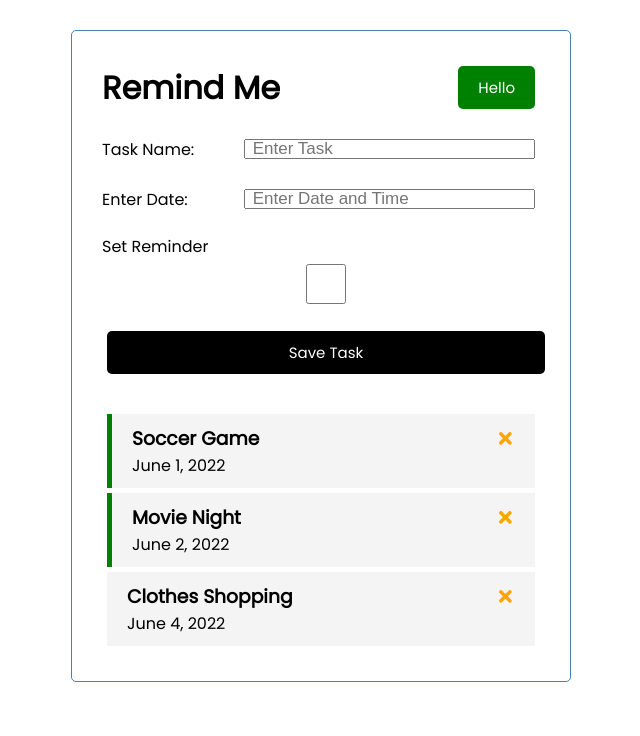
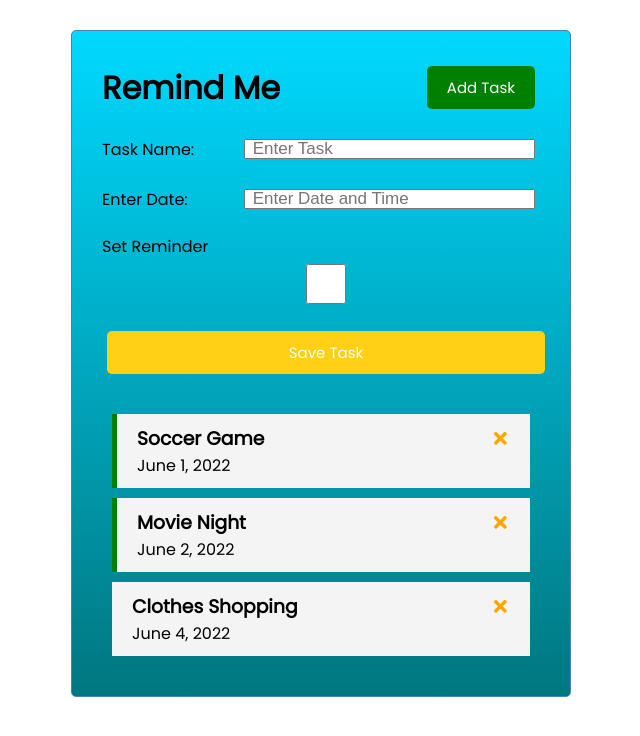
Before and after one commit to Faiyez/react-reminder, a React (Create React App) app: page / in a window 1280 px wide. Shown: the top 736 px of the page, without its empty margins (319-959 px from the left). Built offline with nearby package versions, Linux system fonts and the light colour scheme.

Commit message:
added task adding option

```diff
--- a/src/App.js
+++ b/src/App.js
@@ -2,6 +2,7 @@
 import Header from './Components/Header'
 import Tasks from './Components/Tasks'
 import AddTask from './Components/AddTask'
+import wave from './Components/wave'
 import {useState} from 'react'
 const App = () => {
   const [tasks, setTasks] = useState(
@@ -23,6 +24,11 @@ const App = () => {
         reminder: false,
         }
     ])
+    const addTask = (task)=>{
+      const id = Math.floor(Math.random() * 1000) + 1
+      const newTask = {id, ...task}
+      setTasks([...tasks, newTask])
+    }
     const deleteTask = (id) =>{
       setTasks(tasks.filter((task) => task.id !== id))
     }
@@ -34,10 +40,11 @@ const App = () => {
   return (
     <div className = 'container'>
       <Header />
-      <AddTask />
+      <AddTask onAdd={addTask}/>
       {tasks.length > 0 ? (<Tasks tasks={tasks} onDelete = {deleteTask}
       onToggle = {toggleReminder}/>)
       : ('Empty Tasks')}
+      <wave />
     </div>
   )
 }
--- a/src/Components/AddTask.js
+++ b/src/Components/AddTask.js
@@ -1,30 +1,46 @@
 import { useState } from 'react'
-const AddTask = () => {
+const AddTask = ({onAdd}) => {
   // Initial value = text and changed value setText
-  const [text, setText] = useState('')
-  const [day, setDay] = useState('')
-  const [reminder, setReminder] = useState('')
+
+    const [text, setText] = useState('')
+    const [day, setDay] = useState('')
+    const [reminder, setReminder] = useState(false)
+
+  const onSubmit = (e) => {
+    e.preventDefault()
+    if(!text) {
+      alert("Please Enter Task")
+    }
+    onAdd({text, day, reminder})
+    setText('')
+    setDay('')
+    setReminder(false)
+  }
   return (
-    <form className ='add-form'>
+    <form className ='add-form' onSubmit = {onSubmit}>
         <div className='form-control form-control-check'>
             <label>Task Name:</label>
-            <input type='text' placeholder =
-            'Enter Task'></input>
+            <input type='text'
+            placeholder ='Enter Task'
+            value = {text}
+            onChange={(e)=>setText(e.target.value)}></input>
         </div>
         <div className='form-control form-control-check'>
             <label>Enter Date:</label>
             <input
             type='text'
             placeholder='Enter Date and Time'
-            value={text} // Value is set to dynamic value text
-            onChange = {(e) => setText(e.target.value)}
+            value={day} // Value is set to dynamic value text
+            onChange = {(e)=>setDay(e.target.value)}
             >
-
             </input>
         </div>
         <div className='form-control'>
             <label>Set Reminder</label>
-            <input type='checkbox'></input>
+            <input type='checkbox'
+            checked={reminder}
+            value={reminder}
+            onChange={(e) => setReminder(e.currentTarget.checked)}></input>
         </div>
         <input className = 'btn btn-block' type='submit' value='Save Task'></input>
     </form>
--- a/src/Components/Header.js
+++ b/src/Components/Header.js
@@ -3,7 +3,7 @@ const Header = ({title}) => {
   return (
     <header className='header'>
         <h1>{title}</h1>
-        <Button color='green' text='Hello' />
+        <Button color='green' text='Add Task' />
     </header>
   )
 }
--- /dev/null
+++ b/src/Components/wave.js
@@ -0,0 +1,7 @@
+const wave = () => {
+  return (
+    <div className='wave wave1'></div>
+  )
+}
+
+export default wave
--- a/src/index.css
+++ b/src/index.css
@@ -18,6 +18,7 @@ body {
   border: 1px solid steelblue;
   padding: 30px;
   border-radius: 5px;
+  background: linear-gradient(rgb(0, 217, 255),rgb(0, 119, 128))
 }
 
 .header {
@@ -29,7 +30,7 @@ body {
 
 .btn {
   display: inline-block;
-  background: #000;
+  background-color: rgb(255, 208, 21);
   color: #fff;
   border: none;
   padding: 10px 20px;
@@ -39,6 +40,12 @@ body {
   text-decoration: none;
   font-size: 15px;
   font-family: inherit;
+  box-shadow: inset 0 0 0 rgb(255, 179, 0);
+  transition: ease-out 0.7s;
+}
+.btn:hover{
+  box-shadow: inset 440px 0 0 0 red;
+  transform: translateY(-10px);
 }
 
 .btn:focus {
@@ -56,11 +63,13 @@ body {
 
 .task {
   background: #f4f4f4;
-  margin: 5px;
+  margin: 10px;
   padding: 10px 20px;
   cursor: pointer;
 }
-
+.task:hover{
+  transform: translateY(-5px);
+}
 .task.reminder {
   border-left: 5px solid green;
 }
@@ -105,7 +114,15 @@ body {
   flex: 2;
   height: 20px;
 }
-
+.wave{
+  position: absolute;
+  height: 100px;
+  width: 100%;
+  /*background-image: url("wave.png");*/
+  left:0;
+  bottom:0;
+  background-size:1000px 100px;
+}
 footer {
   margin-top: 30px;
   text-align: center;
```
Also changed, not shown: src/Components/wave.png (added).
